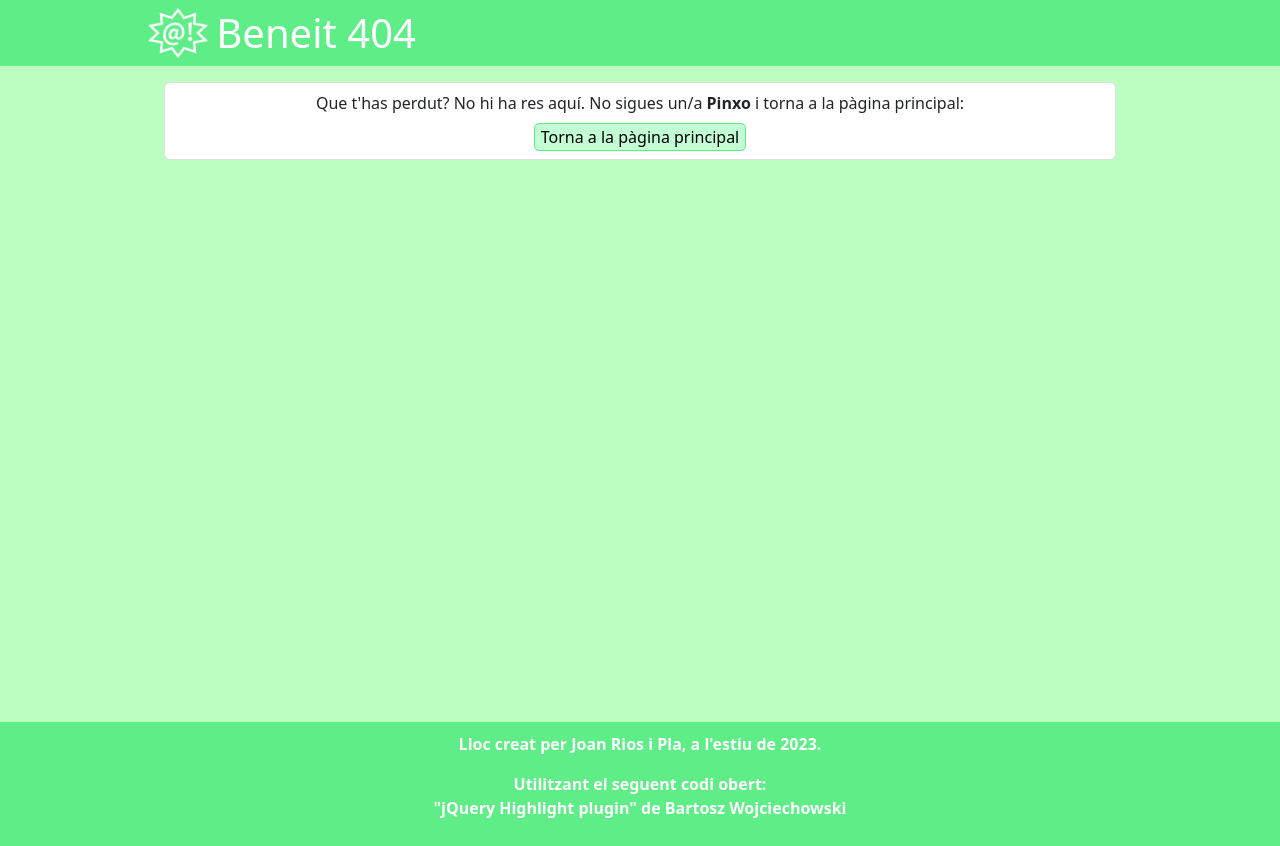
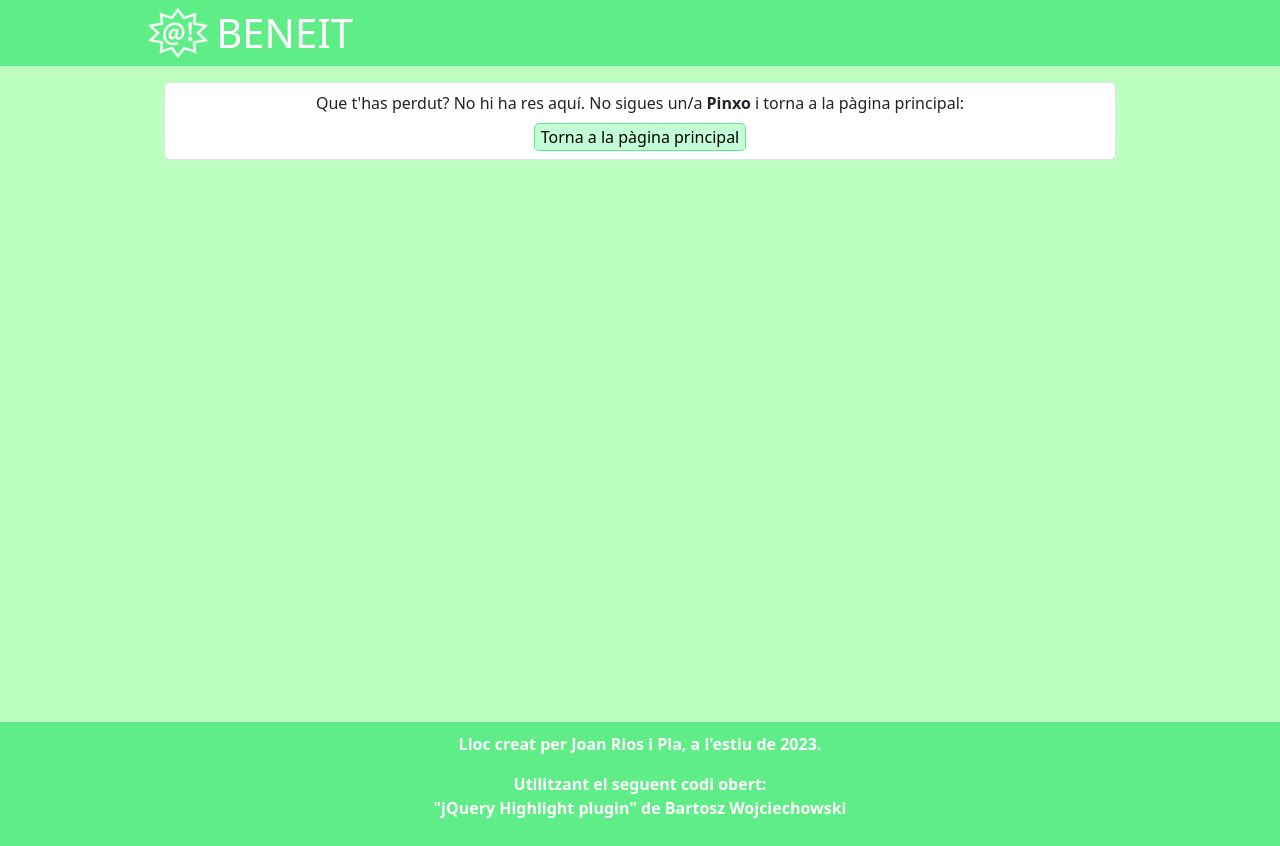
Before and after one commit to JoanRiosiPla/BENEIT, a plain HTML site: page 404.html in a window 1280 px wide. Drawn offline with nearby package versions, Linux system fonts and the light colour scheme.

Commit message:
ai ai ai que m'he equivocat

```diff
--- a/404.html
+++ b/404.html
@@ -2,7 +2,7 @@
 <html lang="ca" data-bs-theme="light">
 <head>
     <meta charset="utf-8">
-    <title>BENEIT</title>
+    <title>404 BENEIT</title>
     <meta name="viewport" content="width=1280, initial-scale=1">
     <link href="https://cdn.jsdelivr.net/npm/bootstrap@5.3.0/dist/css/bootstrap.min.css" rel="stylesheet" integrity="sha384-9ndCyUaIbzAi2FUVXJi0CjmCapSmO7SnpJef0486qhLnuZ2cdeRhO02iuK6FUUVM" crossorigin="anonymous">
     <link rel="stylesheet" href="css/main.css?nocache=20">
@@ -42,7 +42,7 @@
         <div class="widthLimited  d-flex flex-row align-items-center p-2 mb-3">
             <img class="logo" src="./img/logo.png" alt="logo" id="logo"  onclick="window.location='/'">
             <div class="name mx-2">
-                <h1>Beneit 404</h1>
+                <h1>BENEIT</h1>
             </div>
         </div>
     </div>
```
Also changed, not shown: aleatori.html (+2 -2 lines).
